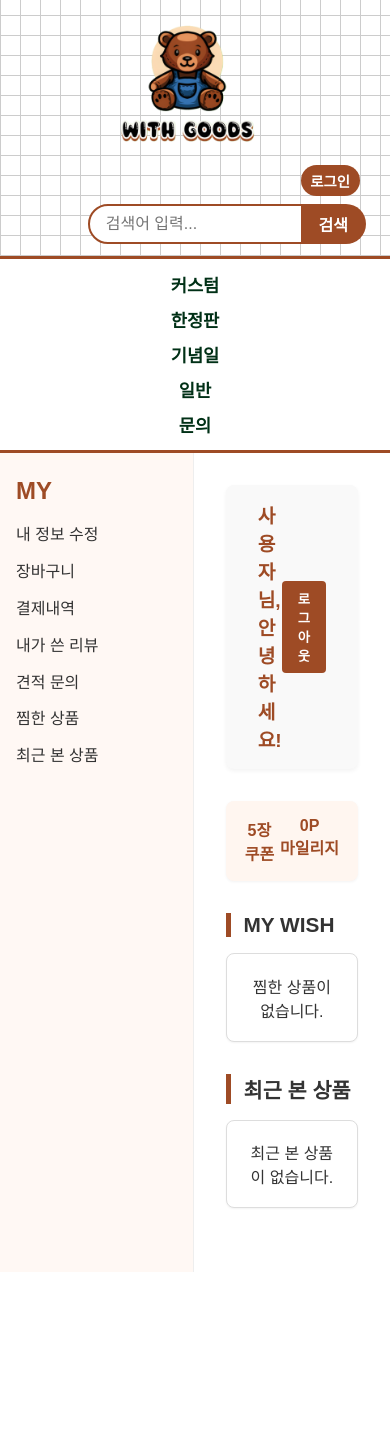
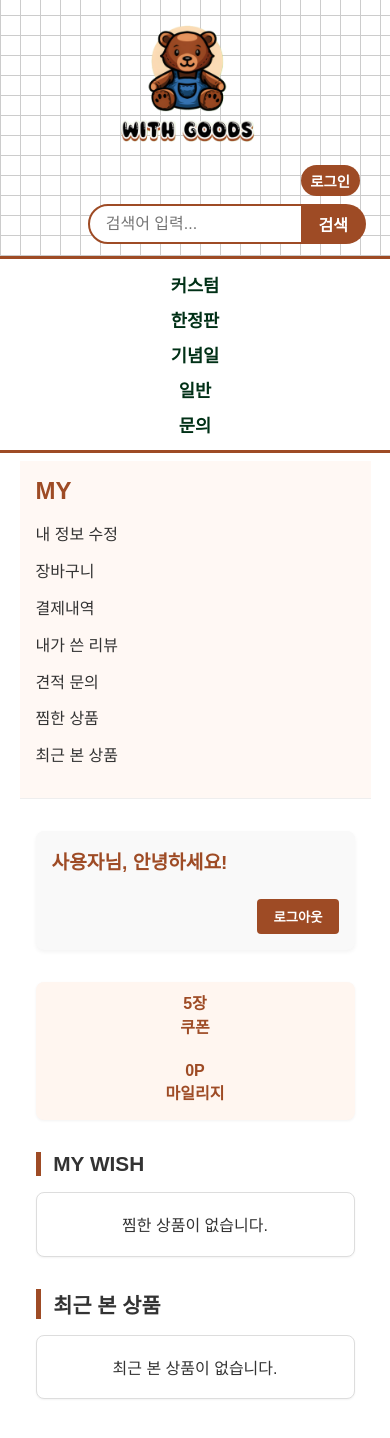
Before and after one commit to hyelim-moon/WithGoods, a React (Create React App) app in the folder src/main/frontend/: page /mypage in a window 390 px wide. Shown: the top 1438 px of the page. Before the commit the page ends 1272 px from the top, so only its background shows below. Built offline with nearby package versions, Linux system fonts and the light colour scheme.

Commit message:
마이페이지크기수정

```diff
--- a/src/main/frontend/src/assets/styles/MyPage.module.css
+++ b/src/main/frontend/src/assets/styles/MyPage.module.css
@@ -1,16 +1,20 @@
 .myPageLayout {
     display: flex;
-    max-width: 1200px;
+    width: 90%;
     margin: 0 auto;
     font-family: 'Noto Sans KR', sans-serif;
     color: #333;
+    padding: 1rem;
+    gap: 1rem;
+    flex-wrap: wrap;
 }
 
 .sidebar {
-    width: 220px;
+    flex: 0 0 220px;
     background-color: #fff8f4;
     padding: 1.5rem 1rem;
     border-right: 1px solid #eee;
+    box-sizing: border-box;
 }
 
 .sidebarTitle {
@@ -40,9 +44,11 @@
 }
 
 .mainContent {
-    flex: 1;
+    flex: 1 1 0;
     padding: 2rem;
     background-color: #fff;
+    box-sizing: border-box;
+    min-width: 280px;
 }
 
 .profileBox {
@@ -54,10 +60,13 @@
     border-radius: 8px;
     margin-bottom: 2rem;
     box-shadow: 0 2px 4px rgba(0,0,0,0.05);
+    flex-wrap: wrap;
+    gap: 1rem;
 }
 
 .greeting {
     font-size: 1.2rem;
+    flex: 1 1 auto;
 }
 
 .logoutButton {
@@ -69,6 +78,7 @@
     cursor: pointer;
     font-weight: bold;
     transition: background-color 0.3s ease;
+    flex-shrink: 0;
 }
 
 .logoutButton:hover {
@@ -83,6 +93,8 @@
     border-radius: 8px;
     margin-bottom: 2rem;
     box-shadow: 0 1px 3px rgba(0,0,0,0.05);
+    flex-wrap: wrap;
+    gap: 1rem;
 }
 
 .statusCardItem {
@@ -90,6 +102,8 @@
     font-weight: bold;
     font-size: 1rem;
     color: #9e4b25;
+    flex: 1 1 150px;
+    min-width: 120px;
 }
 
 .section {
@@ -111,3 +125,56 @@
     border-radius: 8px;
     box-shadow: 0 1px 2px rgba(0,0,0,0.05);
 }
+
+@media (max-width: 768px) {
+    .myPageLayout {
+        flex-direction: column;
+        max-width: 100%;
+        padding: 0.5rem;
+    }
+
+    .sidebar {
+        width: 100%;
+        border-right: none;
+        border-bottom: 1px solid #eee;
+        padding: 1rem;
+    }
+
+    .mainContent {
+        padding: 1rem;
+        width: 100%;
+        min-width: auto;
+    }
+
+    .profileBox {
+        flex-direction: column;
+        align-items: flex-start;
+        padding: 1rem;
+    }
+
+    .logoutButton {
+        align-self: flex-end;
+        margin-top: 0.5rem;
+    }
+
+    .statusCard {
+        flex-direction: column;
+        padding: 0.5rem;
+    }
+
+    .statusCardItem {
+        flex: none;
+        width: 100%;
+        margin-bottom: 0.5rem;
+    }
+}
+
+@media (min-width: 1200px) {
+    .myPageLayout {
+        padding: 2rem;
+    }
+
+    .mainContent {
+        padding: 3rem;
+    }
+}
```
